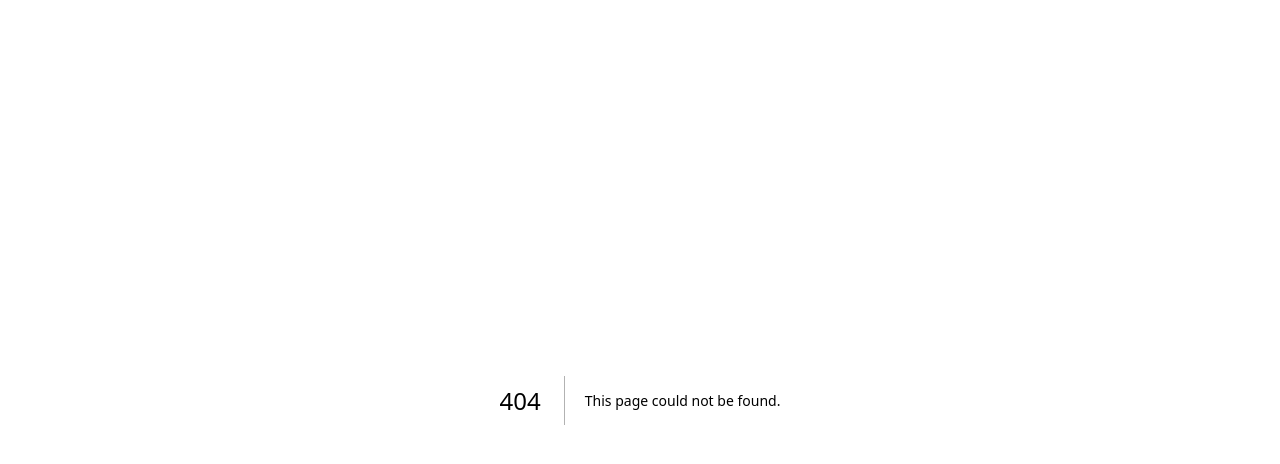
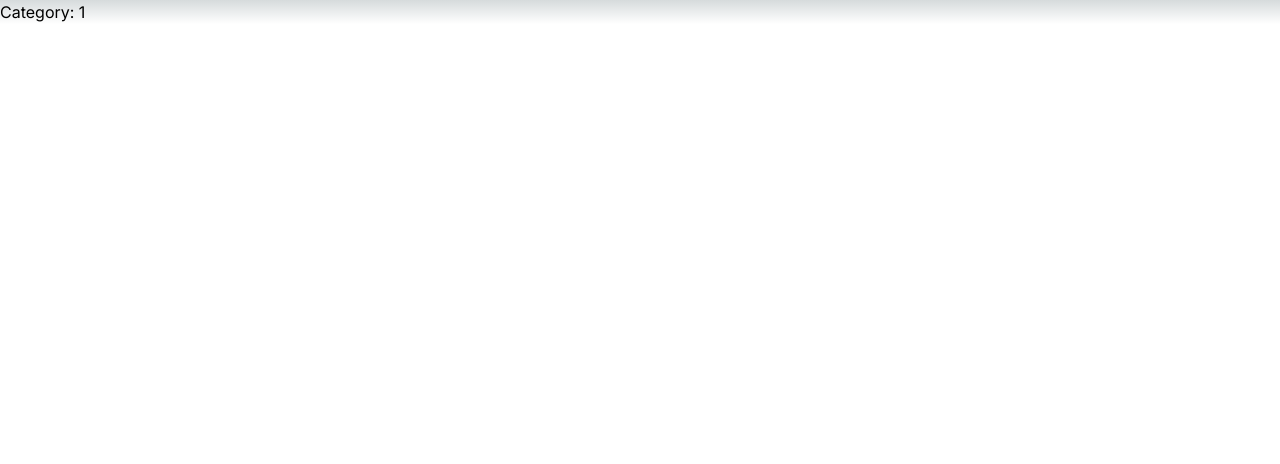
Before and after one commit to tishksenia/application-tracker, a Next.js app: page /category/1 in a window 1280 px wide. Before the commit this address had no page. Shown: the top 464 px of the page. Built offline with nearby package versions, Linux system fonts and the light colour scheme.

Commit message:
add category page

```diff
--- /dev/null
+++ b/src/pages/category/[slug].tsx
@@ -0,0 +1,11 @@
+import { useRouter } from "next/router";
+
+export default function Page() {
+  const router = useRouter();
+
+  return (
+    <>
+      <h1>Category: {router.query.slug}</h1>
+    </>
+  );
+}
```
